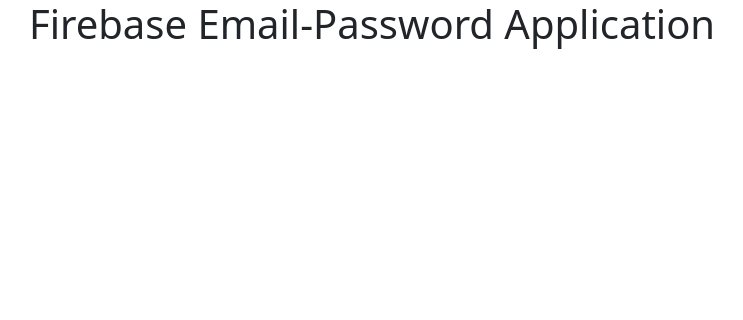
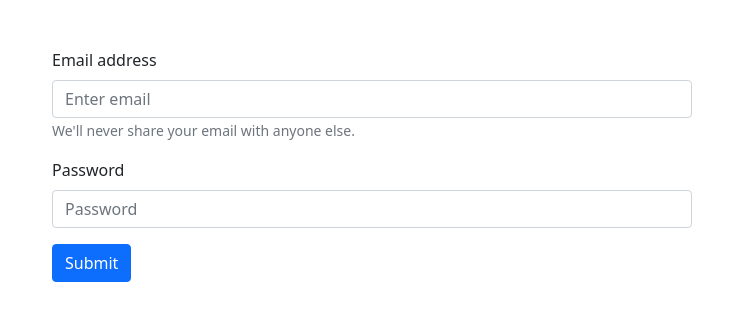
Before and after one commit to Rafat-Web-Developer/simple-firebase-email-password-authentication, a React (Create React App) app: page / in a window 1280 px wide. Shown: the top 320 px of the page, without its empty margins (268-1011 px from the left). Built offline with nearby package versions, Linux system fonts and the light colour scheme.

Commit message:
Design a simple form using react bootstrap

```diff
--- a/src/App.js
+++ b/src/App.js
@@ -1,10 +1,26 @@
 import "bootstrap/dist/css/bootstrap.min.css";
-import "./App.css";
+import { Button, Form } from "react-bootstrap";
 
 function App() {
   return (
-    <div className="App">
-      <h1>Firebase Email-Password Application</h1>
+    <div>
+      <Form className="w-50 mx-auto mt-5">
+        <Form.Group className="mb-3" controlId="formBasicEmail">
+          <Form.Label>Email address</Form.Label>
+          <Form.Control type="email" placeholder="Enter email" />
+          <Form.Text className="text-muted">
+            We'll never share your email with anyone else.
+          </Form.Text>
+        </Form.Group>
+
+        <Form.Group className="mb-3" controlId="formBasicPassword">
+          <Form.Label>Password</Form.Label>
+          <Form.Control type="password" placeholder="Password" />
+        </Form.Group>
+        <Button variant="primary" type="submit">
+          Submit
+        </Button>
+      </Form>
     </div>
   );
 }
```
